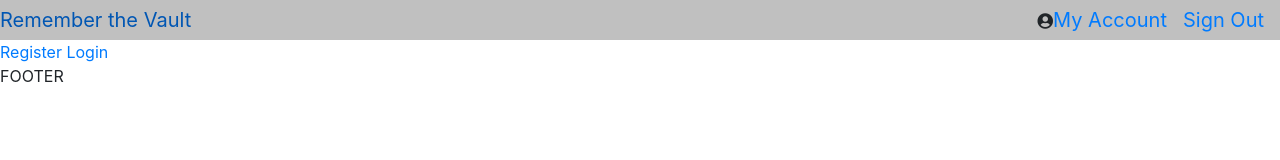
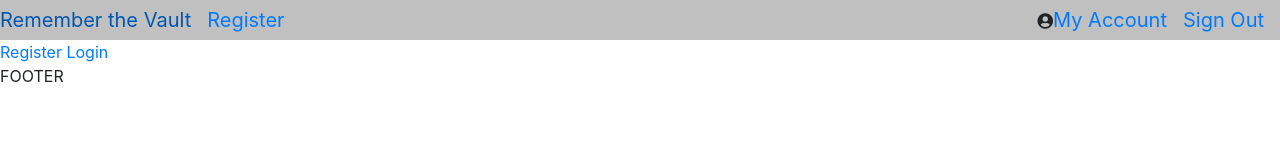
Before and after one commit to elaine-drum-female/Remember-the-Vault-Project-3, a React (Create React App) app in the folder client/: page / in a window 1280 px wide. Shown: the top 160 px of the page. Built offline with nearby package versions, Linux system fonts and the light colour scheme.

Commit message:
Removed second link, then changed first link name

```diff
--- a/client/src/components/Navbar/index.js
+++ b/client/src/components/Navbar/index.js
@@ -9,8 +9,7 @@ function Navbar() {
         <nav className="bground-color">
           <ul className="nav">
               <Link className="navbar-brand" to="/register_login">Remember the Vault</Link>
-              <Link className="navbar-brand hidden" to="/">Books</Link>
-              <Link className="navbar-brand hidden" to="/">Movies</Link>
+              <Link className="navbar-brand" to="/register">Register</Link>
               <ul className="nav justify-content-end ml-auto">
                 <li className="nav-item">
                   <i className="fas fa-user-circle"></i>
```
